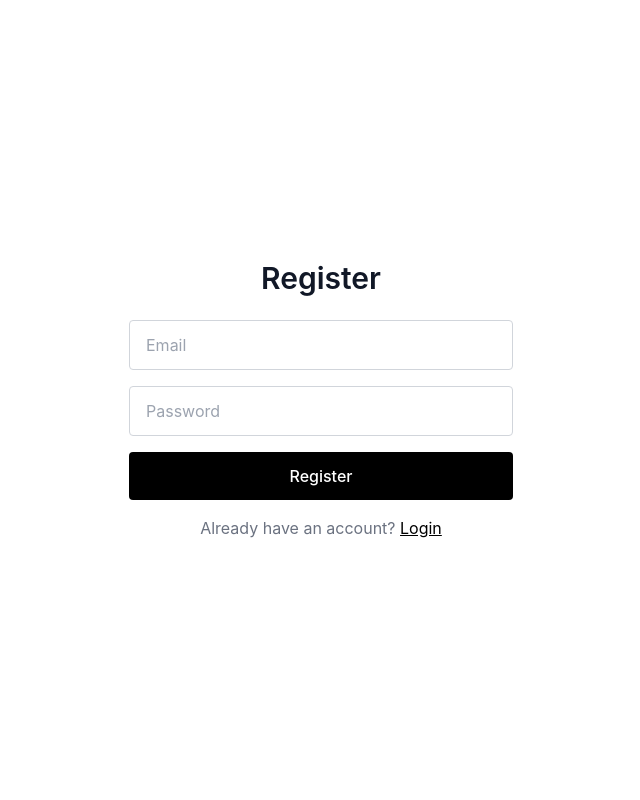
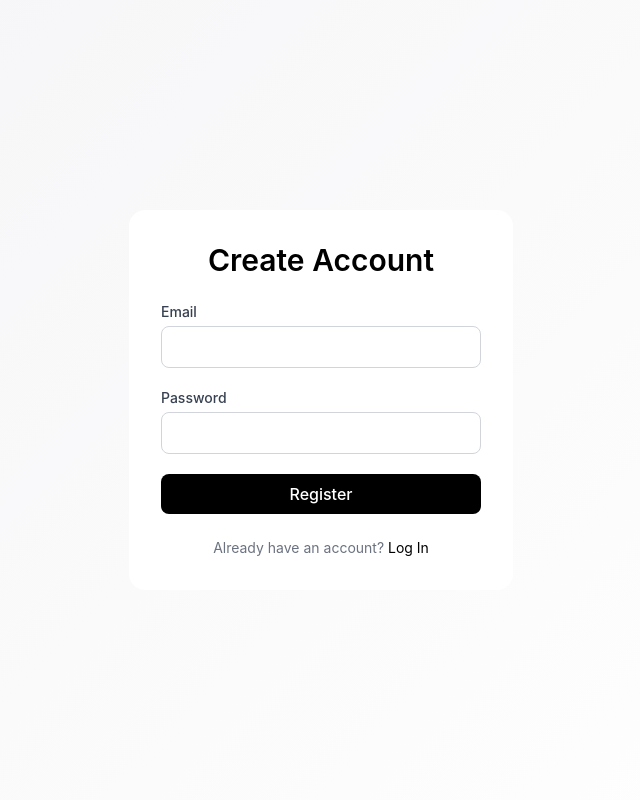
Before and after one commit to delavinaivan-bit/financial-saas, a Flask app: page /register in a window 1280 px wide. Shown: the whole page, without its empty margins (319-959 px from the left). Run offline with Flask 3, Linux system fonts and the light colour scheme; some libraries are stand-ins or nearby versions.

Commit message:
Update register.html

```diff
--- a/templates/register.html
+++ b/templates/register.html
@@ -3,29 +3,38 @@
 <head>
   <meta charset="UTF-8">
   <meta name="viewport" content="width=device-width, initial-scale=1.0">
-<title>Register - Financial Report Generator</title>
+  <title>Register - Financial Report</title>
   <script src="https://cdn.tailwindcss.com"></script>
   <style>
-  body { font-family: -apple-system, BlinkMacSystemFont, 'Segoe UI', Roboto, sans-serif; }
+    body {
+      background: linear-gradient(135deg, #f5f5f7, #ffffff);
+      font-family: -apple-system, BlinkMacSystemFont, "Segoe UI", Roboto, sans-serif;
+    }
   </style>
 </head>
-<body class="bg-white text-gray-900 flex items-center justify-center min-h-screen">
+<body class="flex items-center justify-center min-h-screen">
+  <div class="w-full max-w-sm bg-white p-8 rounded-2xl">
+    <h1 class="text-3xl font-semibold text-center mb-6">Create Account</h1>
 
-<div class="w-full max-w-md p-8">
-  <h1 class="text-3xl font-semibold text-center mb-6">Register</h1>
-
-  <form method="POST" class="space-y-4">
-    <input type="email" name="email" placeholder="Email" required
-      class="w-full px-4 py-3 border border-gray-300 rounded focus:outline-none focus:ring-1 focus:ring-black">
-    <input type="password" name="password" placeholder="Password" required
-      class="w-full px-4 py-3 border border-gray-300 rounded focus:outline-none focus:ring-1 focus:ring-black">
-    <button type="submit" class="w-full py-3 bg-black text-white rounded font-medium">Register</button>
+    <form action="/register" method="POST" class="space-y-5">
+      <div>
+        <label for="email" class="block text-sm font-medium text-gray-700">Email</label>
+        <input type="email" name="email" id="email" required
+               class="mt-1 w-full px-3 py-2 border border-gray-300 rounded-lg focus:outline-none focus:ring-1 focus:ring-black focus:border-black" />
+      </div>
+      <div>
+        <label for="password" class="block text-sm font-medium text-gray-700">Password</label>
+        <input type="password" name="password" id="password" required
+               class="mt-1 w-full px-3 py-2 border border-gray-300 rounded-lg focus:outline-none focus:ring-1 focus:ring-black focus:border-black" />
+      </div>
+      <button type="submit" class="w-full py-2 px-4 bg-black text-white font-medium rounded-lg hover:bg-gray-900 transition-colors">
+        Register
+      </button>
     </form>
 
-  <p class="text-center mt-4 text-gray-500">
-    Already have an account? <a href="{{ url_for('login') }}" class="text-black underline">Login</a>
-  </p>
+    <div class="mt-6 text-center text-sm text-gray-500">
+      Already have an account? <a href="/login" class="text-black hover:underline">Log In</a>
     </div>
-
+  </div>
 </body>
 </html>
```
Lines whose indentation alone changed are shown as unchanged.
